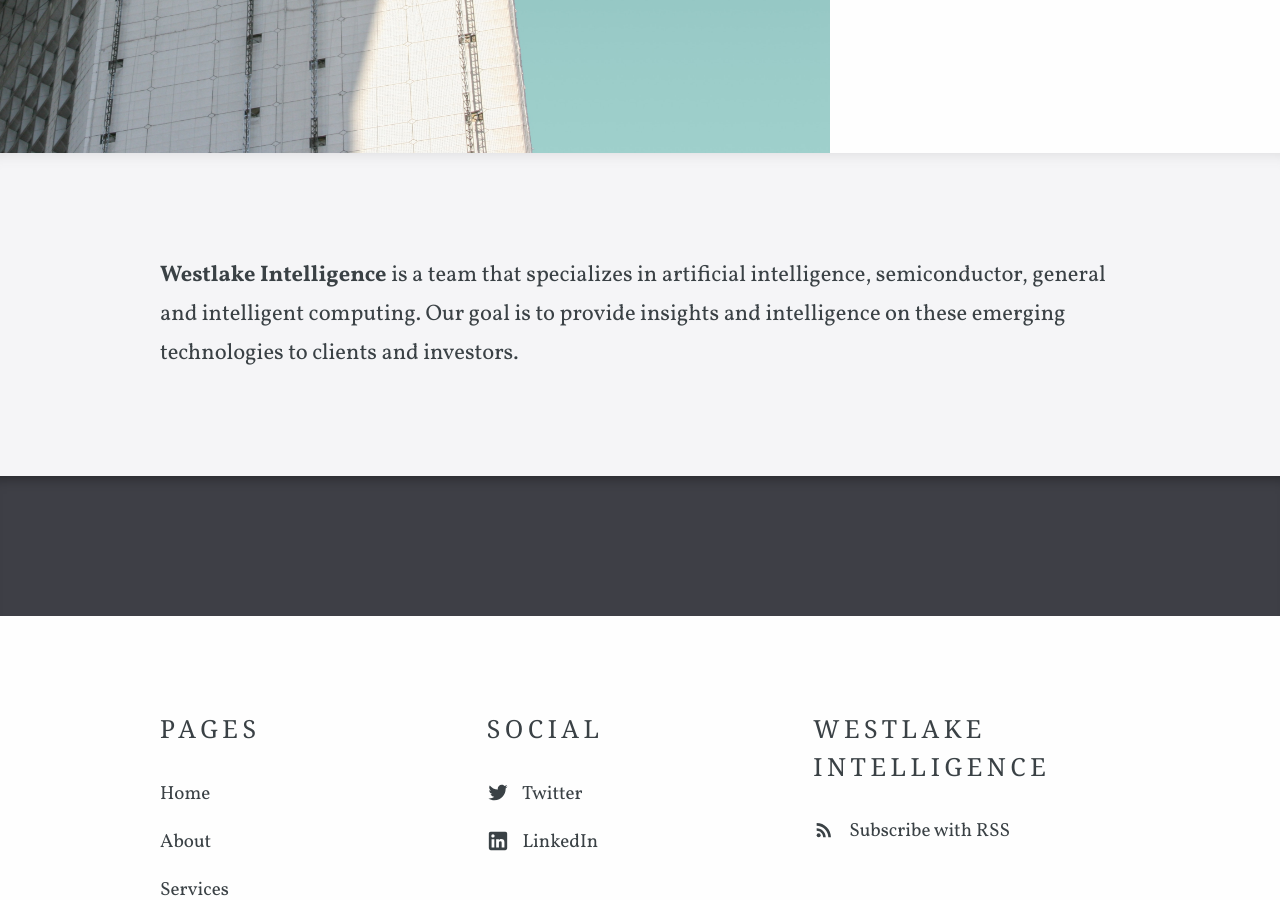
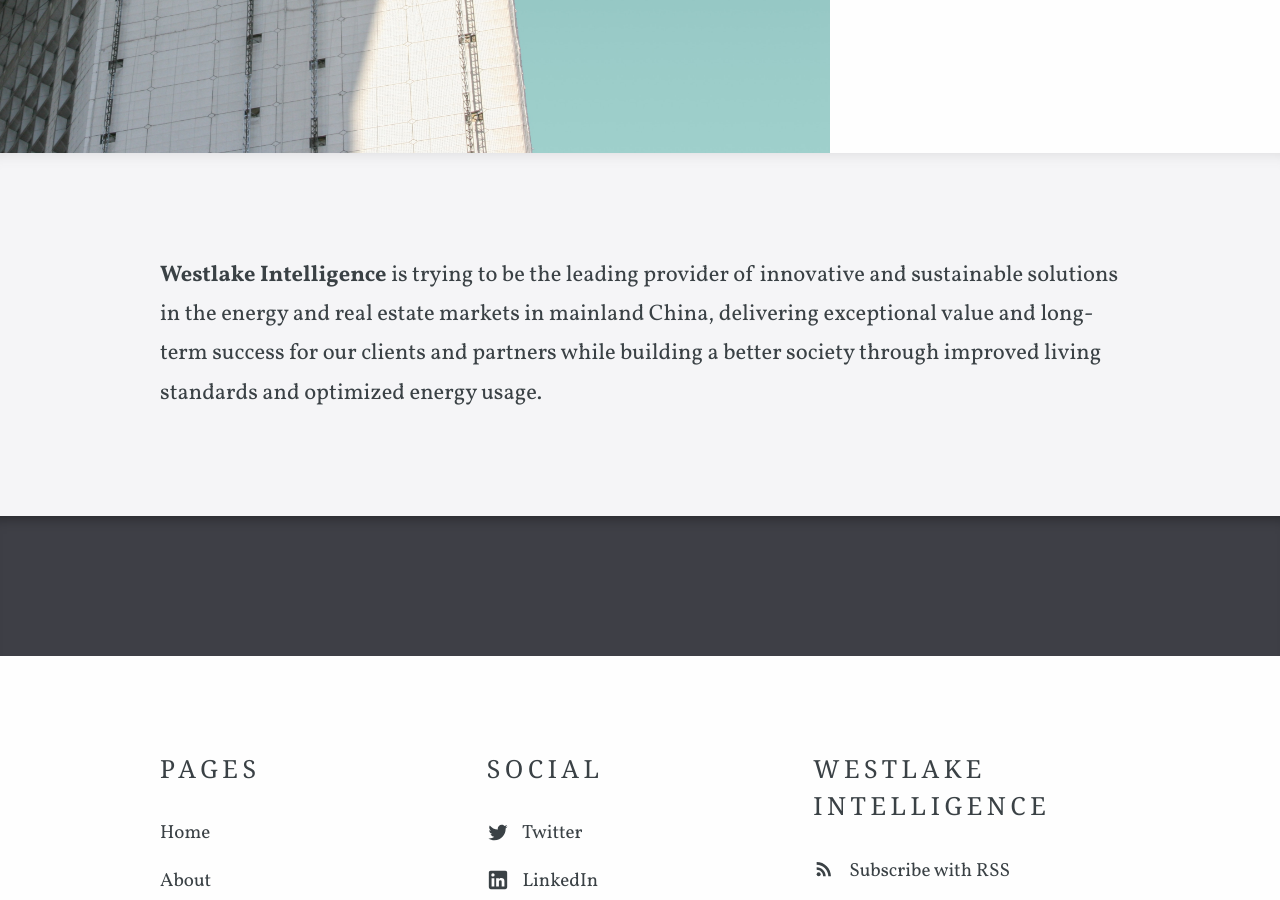
Before and after one commit to westlakequant/soulshell.github.io, a Jekyll site: the page built from index.html, in a window 1280 px wide and 900 px high, scrolled down 567 px. Built offline with Jekyll 4.4.1, drawn with Linux system fonts in a browser that asks for light colours; some web fonts are replaced.

Commit message:
new goal for the company

```diff
--- a/index.html
+++ b/index.html
@@ -12,7 +12,7 @@
 ---
 
 <div class="editable">
-	<p> <strong>Westlake Intelligence</strong> is a team that specializes in artificial intelligence, semiconductor, general and intelligent computing. Our goal is to provide insights and intelligence on these emerging technologies to clients and investors.</p>
+	<p> <strong>Westlake Intelligence</strong> is trying to be the leading provider of innovative and sustainable solutions in the energy and real estate markets in mainland China, delivering exceptional value and long-term success for our clients and partners while building a better society through improved living standards and optimized energy usage.</p>
 </div>
 
 <div class="testimonials">
```
